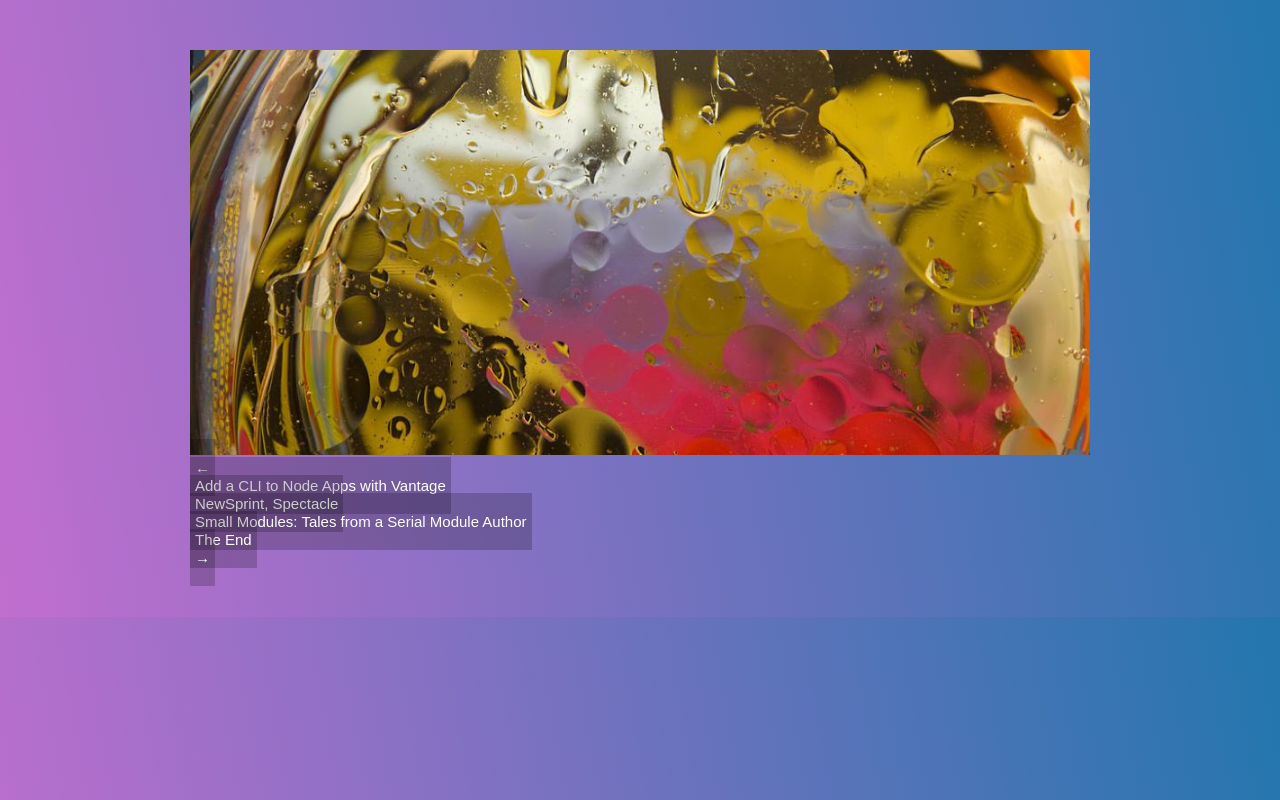
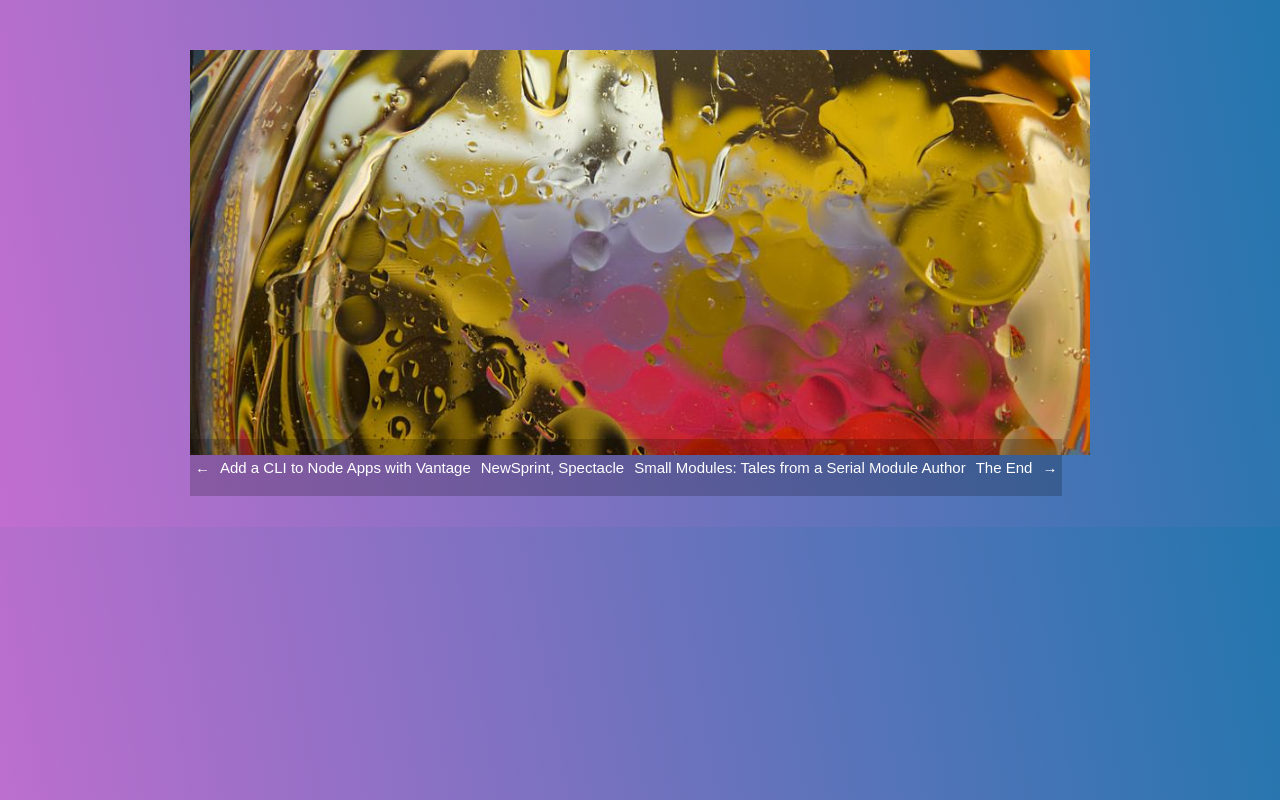
Before and after one commit to edwinchen85/what_the_flexbox, a plain HTML site: page 15-nesting-flexbox/index.html in a window 1280 px wide. Drawn offline with Linux system fonts and the light colour scheme.

Commit message:
Set .slide-nav ul display as flex

```diff
--- a/15-nesting-flexbox/style.css
+++ b/15-nesting-flexbox/style.css
@@ -34,9 +34,10 @@ a:hover {
   background:rgba(0,0,0,0.4);
 }
 
-
+/* Our flex container */
 .slider-nav ul {
   list-style: none;
   margin: 0;
   padding: 0;
+  display: flex;
 }
```
